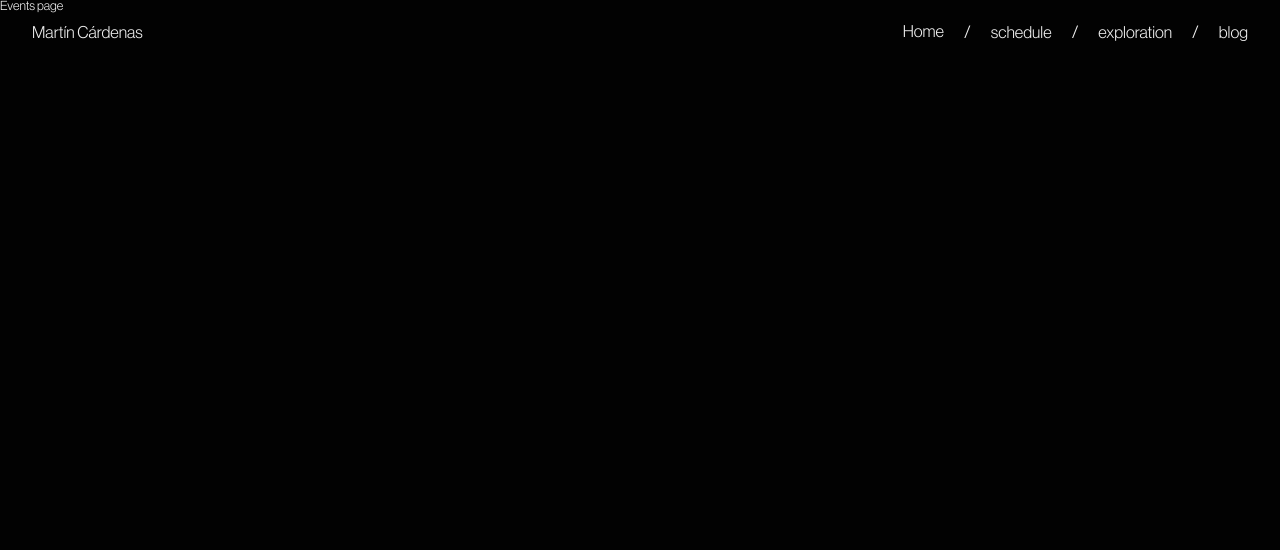
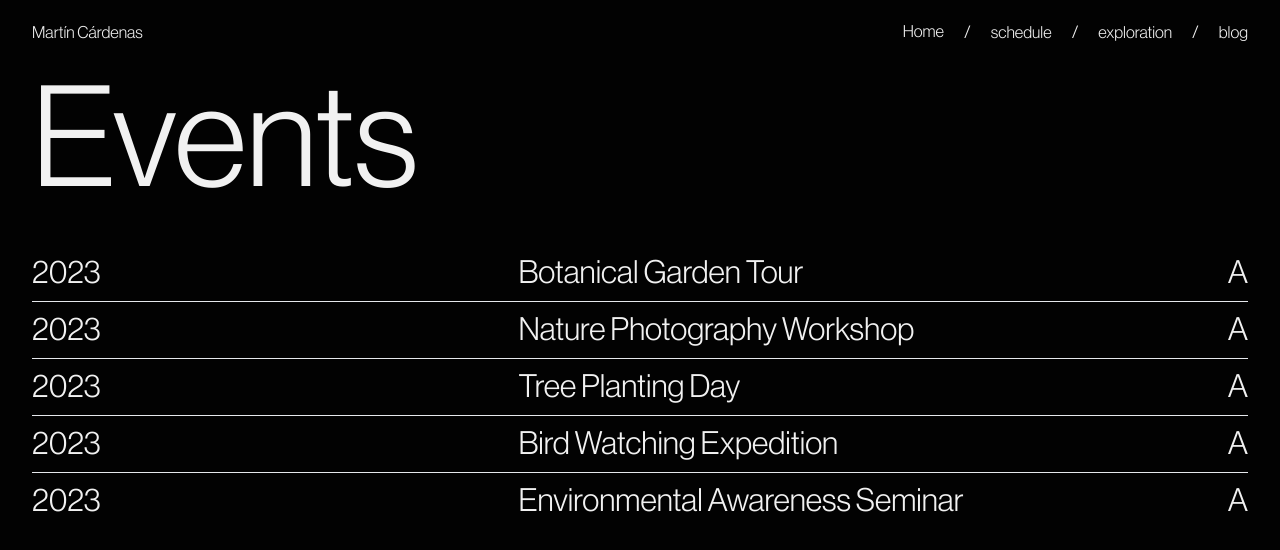
Before and after one commit to alexanderRaul/botanical-garden, a Next.js app: page /schedule in a window 1280 px wide. Shown: the top 550 px of the page. Built offline with nearby package versions, Linux system fonts and the light colour scheme.

Commit message:
change seed.js and add page to schedule

```diff
--- a/src/app/schedule/page.tsx
+++ b/src/app/schedule/page.tsx
@@ -1,3 +1,56 @@
+import Wrapper from "../ui/Wrapper";
+
+const events = [
+  {
+    id: 1,
+    title: "Botanical Garden Tour",
+    description: "Join us for a guided tour of the beautiful botanical garden.",
+    date: 2023
+  },
+  {
+    id: 2,
+    title: "Nature Photography Workshop",
+    description: "Learn the art of capturing nature through photography.",
+    date: 2023
+  },
+  {
+    id: 3,
+    title: "Tree Planting Day",
+    description: "Help us contribute to the environment by planting trees in the community.",
+    date: 2023
+  },
+  {
+    id: 4,
+    title: "Bird Watching Expedition",
+    description: "Explore local bird species in their natural habitat with experienced birdwatchers.",
+    date: 2023
+  },
+  {
+    id: 5,
+    title: "Environmental Awareness Seminar",
+    description: "Join experts to learn about environmental issues and how to make a positive impact.",
+    date: 2023
+  },
+];
+
 export default function Page() {
-  return <div>Events page</div>
+
+  return (
+    <Wrapper>
+      <div className="py-[72px]">
+        <h2 className="text-[11em]">Events</h2>
+        <div className="divide-y mt-[32px]">
+          {events.map(({ id, title, date }) =>
+            <div key={id} className="py-[12px] text-[2.5em] flex justify-between">
+              <div className="w-[40%]">{date}</div>
+              <div className="flex justify-between flex-1">
+                <span>{title}</span>
+                <span>A</span>
+              </div>
+            </div>
+          )}
+        </div>
+      </div>
+    </Wrapper>
+  )
 }
```
Also changed, not shown: scripts/seed.js (+0 -128 lines).
